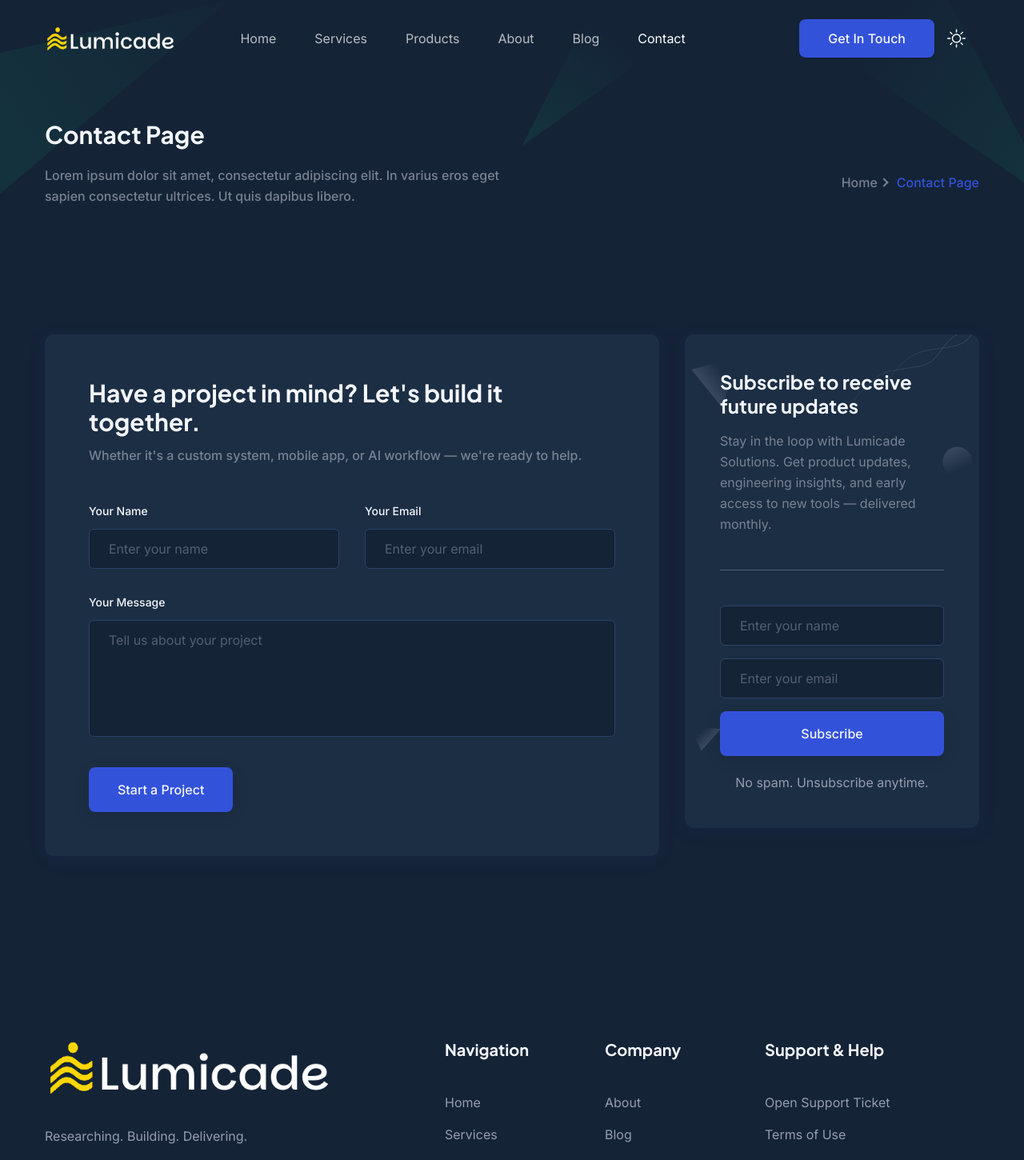
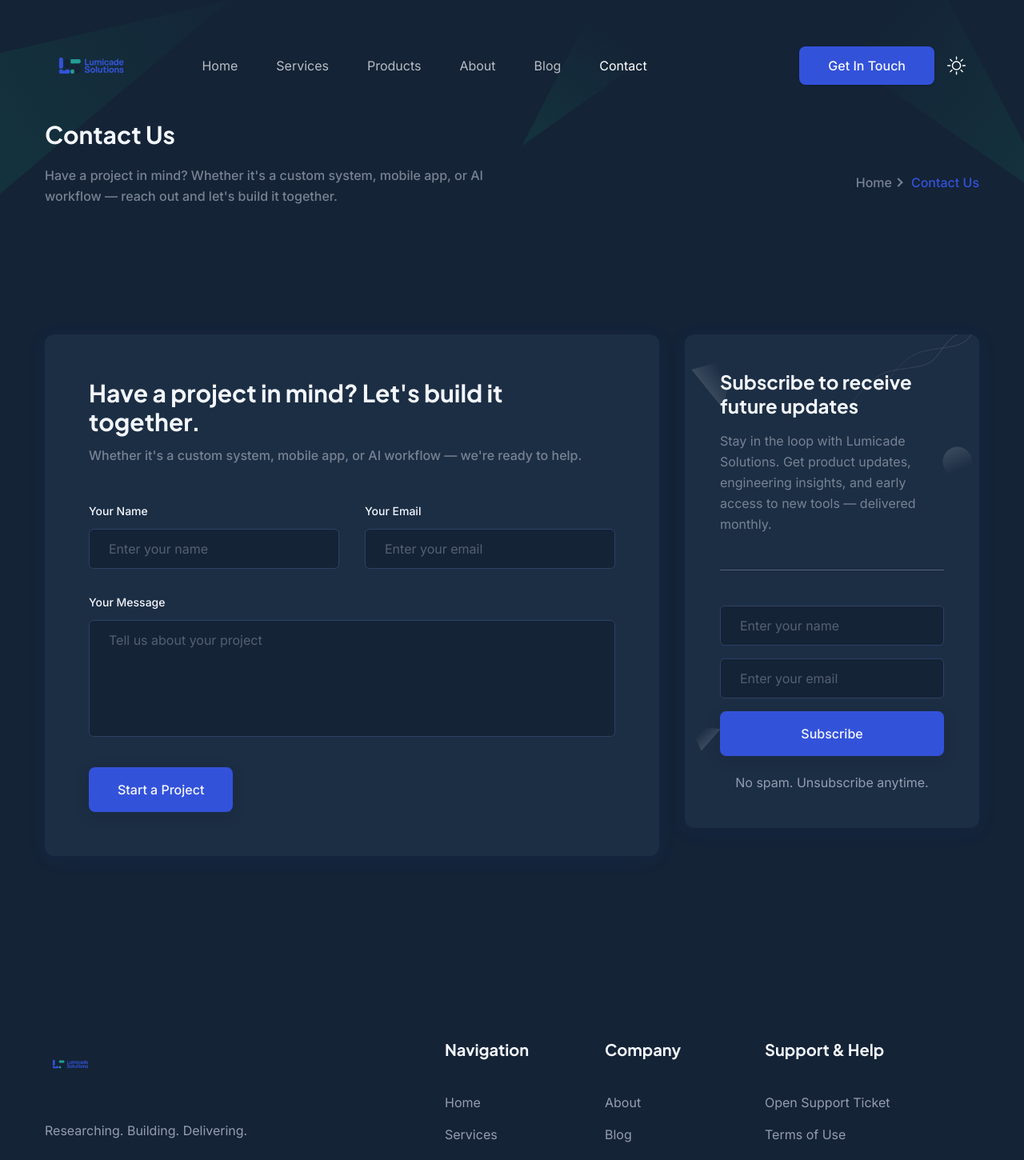
Before and after one commit to Lumicade-Team/portfolio, a Next.js app: page /contact in a window 1280 px wide. Shown: the top 1450 px of the page at 80% size. Built offline with nearby package versions, Linux system fonts and the light colour scheme.

Commit message:
fix: Correct useEffect cleanup in Header and update logo dimensions in Footer

```diff
--- a/src/app/contact/page.tsx
+++ b/src/app/contact/page.tsx
@@ -4,17 +4,16 @@ import Contact from "@/components/Contact";
 import { Metadata } from "next";
 
 export const metadata: Metadata = {
-  title: "Contact Page | Lumicade",
-  description: "This is Contact Page for Lumicade Nextjs Template",
-  // other metadata
+  title: "Contact | Lumicade Solutions",
+  description: "Have a project in mind? Get in touch with Lumicade Solutions — we build custom web systems, mobile apps, AI workflows, and SaaS products.",
 };
 
 const ContactPage = () => {
   return (
     <>
       <Breadcrumb
-        pageName="Contact Page"
-        description="Lorem ipsum dolor sit amet, consectetur adipiscing elit. In varius eros eget sapien consectetur ultrices. Ut quis dapibus libero."
+        pageName="Contact Us"
+        description="Have a project in mind? Whether it's a custom system, mobile app, or AI workflow — reach out and let's build it together."
       />
 
       <Contact />
--- a/src/components/Contact/NewsLatterBox.tsx
+++ b/src/components/Contact/NewsLatterBox.tsx
@@ -1,9 +1,15 @@
 "use client";
 
+import { useEffect, useState } from "react";
 import { useTheme } from "next-themes";
 
 const NewsLatterBox = () => {
   const { theme } = useTheme();
+  const [mounted, setMounted] = useState(false);
+  useEffect(() => setMounted(true), []);
+
+  const accent = mounted && theme === "light" ? "#3352DA" : "#fff";
+  const accentAlt = mounted && theme === "light" ? "#229D94" : "#fff";
 
   return (
     <div className="shadow-card dark:bg-dark relative z-10 rounded-xl bg-white p-8 sm:p-11 lg:p-8 xl:p-11">
@@ -60,12 +66,12 @@ const NewsLatterBox = () => {
                 gradientUnits="userSpaceOnUse"
               >
                 <stop
-                  stopColor={theme === "light" ? "#3352DA" : "#fff"}
+                  stopColor={accent}
                   stopOpacity="0.62"
                 />
                 <stop
                   offset="1"
-                  stopColor={theme === "light" ? "#3352DA" : "#fff"}
+                  stopColor={accent}
                   stopOpacity="0"
                 />
               </linearGradient>
@@ -96,12 +102,12 @@ const NewsLatterBox = () => {
                 gradientUnits="userSpaceOnUse"
               >
                 <stop
-                  stopColor={theme === "light" ? "#3352DA" : "#fff"}
+                  stopColor={accent}
                   stopOpacity="0.62"
                 />
                 <stop
                   offset="1"
-                  stopColor={theme === "light" ? "#3352DA" : "#fff"}
+                  stopColor={accent}
                   stopOpacity="0"
                 />
               </linearGradient>
@@ -132,12 +138,12 @@ const NewsLatterBox = () => {
                 gradientUnits="userSpaceOnUse"
               >
                 <stop
-                  stopColor={theme === "light" ? "#229D94" : "#fff"}
+                  stopColor={accentAlt}
                   stopOpacity="0.62"
                 />
                 <stop
                   offset="1"
-                  stopColor={theme === "light" ? "#229D94" : "#fff"}
+                  stopColor={accentAlt}
                   stopOpacity="0"
                 />
               </linearGradient>
@@ -176,11 +182,11 @@ const NewsLatterBox = () => {
               >
                 <stop
                   offset="0.328125"
-                  stopColor={theme === "light" ? "#3352DA" : "#fff"}
+                  stopColor={accent}
                 />
                 <stop
                   offset="1"
-                  stopColor={theme === "light" ? "#3352DA" : "#fff"}
+                  stopColor={accent}
                   stopOpacity="0"
                 />
               </linearGradient>
@@ -194,11 +200,11 @@ const NewsLatterBox = () => {
               >
                 <stop
                   offset="0.328125"
-                  stopColor={theme === "light" ? "#3352DA" : "#fff"}
+                  stopColor={accent}
                 />
                 <stop
                   offset="1"
-                  stopColor={theme === "light" ? "#3352DA" : "#fff"}
+                  stopColor={accent}
                   stopOpacity="0"
                 />
               </linearGradient>
--- a/src/components/Footer/index.tsx
+++ b/src/components/Footer/index.tsx
@@ -12,11 +12,11 @@ const Footer = () => {
               <div className="mb-12 max-w-[360px] lg:mb-16">
                 <Link href="/" className="mb-8 inline-block">
                   <Image
-                    src="/images/lumicade/Lumicade-Gold-White.png"
+                    src="/assets/imgs/Lumicade-Solutions-Logo-4096.svg"
                     alt="Lumicade Solutions"
                     width={140}
-                    height={30}
-                    className="w-full"
+                    height={140}
+                    className="h-16 w-16"
                   />
                 </Link>
                 <p className="mb-9 text-base leading-relaxed text-body-color-dark">
--- a/src/components/Header/index.tsx
+++ b/src/components/Header/index.tsx
@@ -24,7 +24,8 @@ const Header = () => {
   };
   useEffect(() => {
     window.addEventListener("scroll", handleStickyNavbar);
-  });
+    return () => window.removeEventListener("scroll", handleStickyNavbar);
+  }, []);
 
   // submenu handler
   const [openIndex, setOpenIndex] = useState(-1);
@@ -49,26 +50,19 @@ const Header = () => {
       >
         <div className="container">
           <div className="relative -mx-4 flex items-center justify-between">
-            <div className="w-60 max-w-full px-4 xl:mr-12">
+            <div className="max-w-full px-4 xl:mr-12">
               <Link
                 href="/"
-                className={`header-logo block w-full ${
-                  sticky ? "py-5 lg:py-2" : "py-8"
+                className={`header-logo flex items-center ${
+                  sticky ? "py-2 lg:py-1" : "py-3"
                 } `}
               >
                 <Image
-                  src="/images/lumicade/Lumicade-Gold-Black.png"
-                  alt="logo"
-                  width={140}
-                  height={30}
-                  className="w-full dark:hidden"
-                />
-                <Image
-                  src="/images/lumicade/Lumicade-Gold-White.png"
-                  alt="logo"
-                  width={140}
-                  height={30}
-                  className="hidden w-full dark:block"
+                  src="/assets/imgs/Lumicade-Solutions-Logo-4096.svg"
+                  alt="Lumicade Solutions"
+                  width={160}
+                  height={160}
+                  className={`transition-all duration-300 ${sticky ? "h-[100px] w-[100px]" : "h-[140px] w-[140px]"}`}
                 />
               </Link>
             </div>
```
